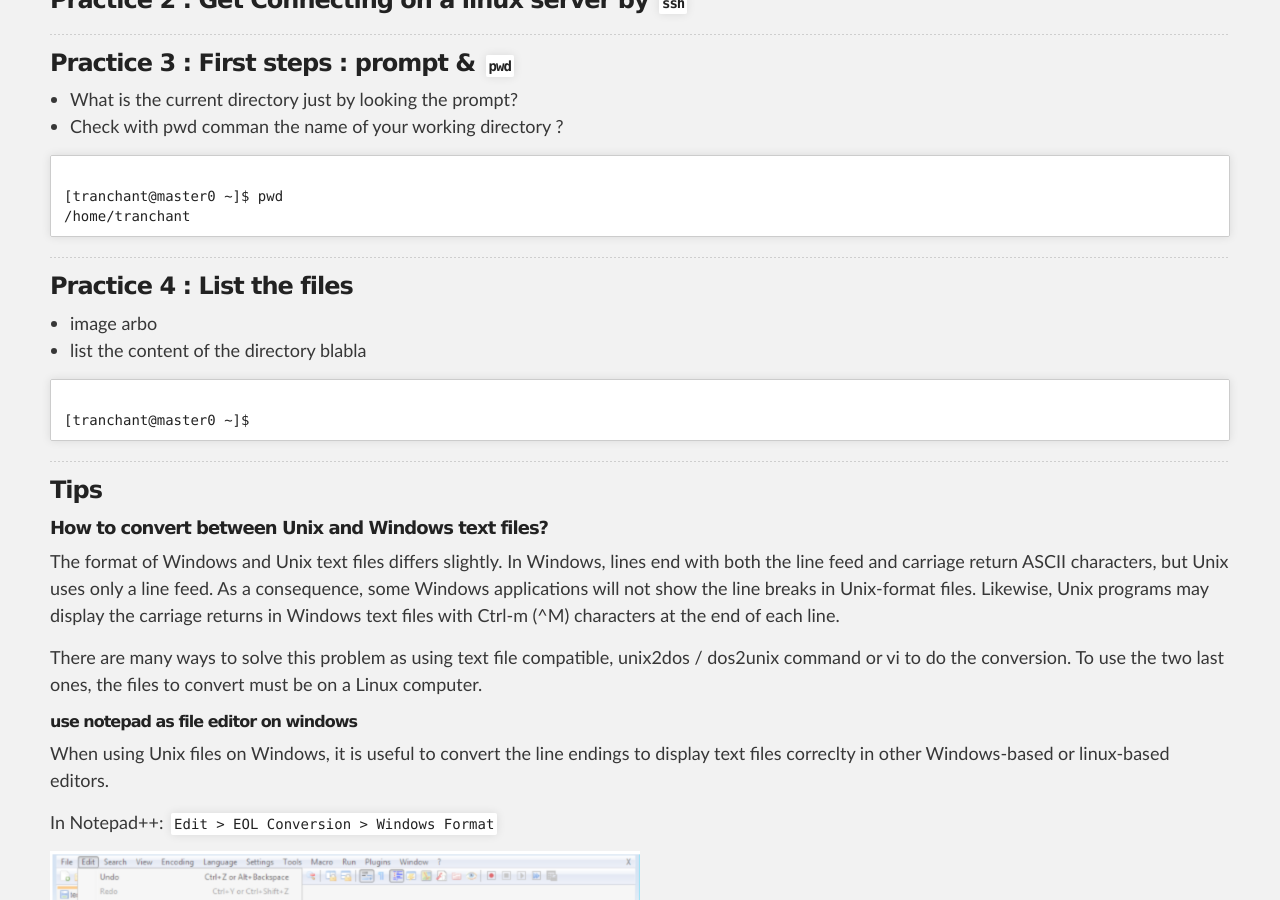
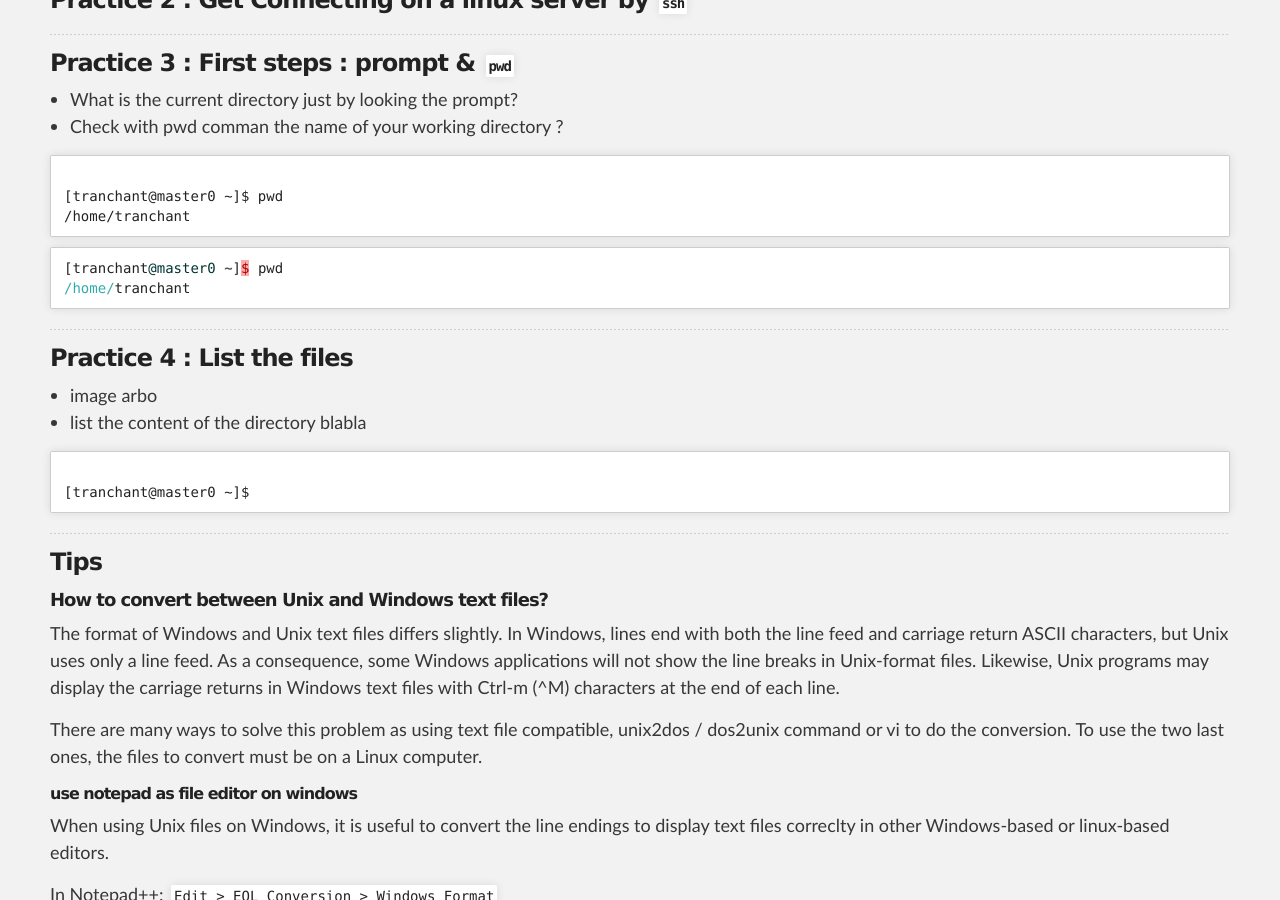
Before and after one commit to SouthGreenPlatform/trainings, a Jekyll site: the page built from _pages/linux/linuxPractice.md, in a window 1280 px wide and 900 px high, scrolled down 3027 px. Built offline with Jekyll 4.4.1, drawn with Linux system fonts in a browser that asks for light colours; nearby versions of some CDN libraries.

Commit message:
Update linuxPractice.md

```diff
--- a/_pages/linux/linuxPractice.md
+++ b/_pages/linux/linuxPractice.md
@@ -115,6 +115,10 @@ In the FileZilla menu, go to _File > Site Manager_. Then go through these 5 step
 /home/tranchant
 </code></pre>
 
+{% highlight ruby %}
+[tranchant@master0 ~]$ pwd
+/home/tranchant
+{% endhighlight %}
 
 -----------------------
 
```
Also changed, not shown: other parts of _pages/linux/linuxPractice.md (+1 -1 lines).
